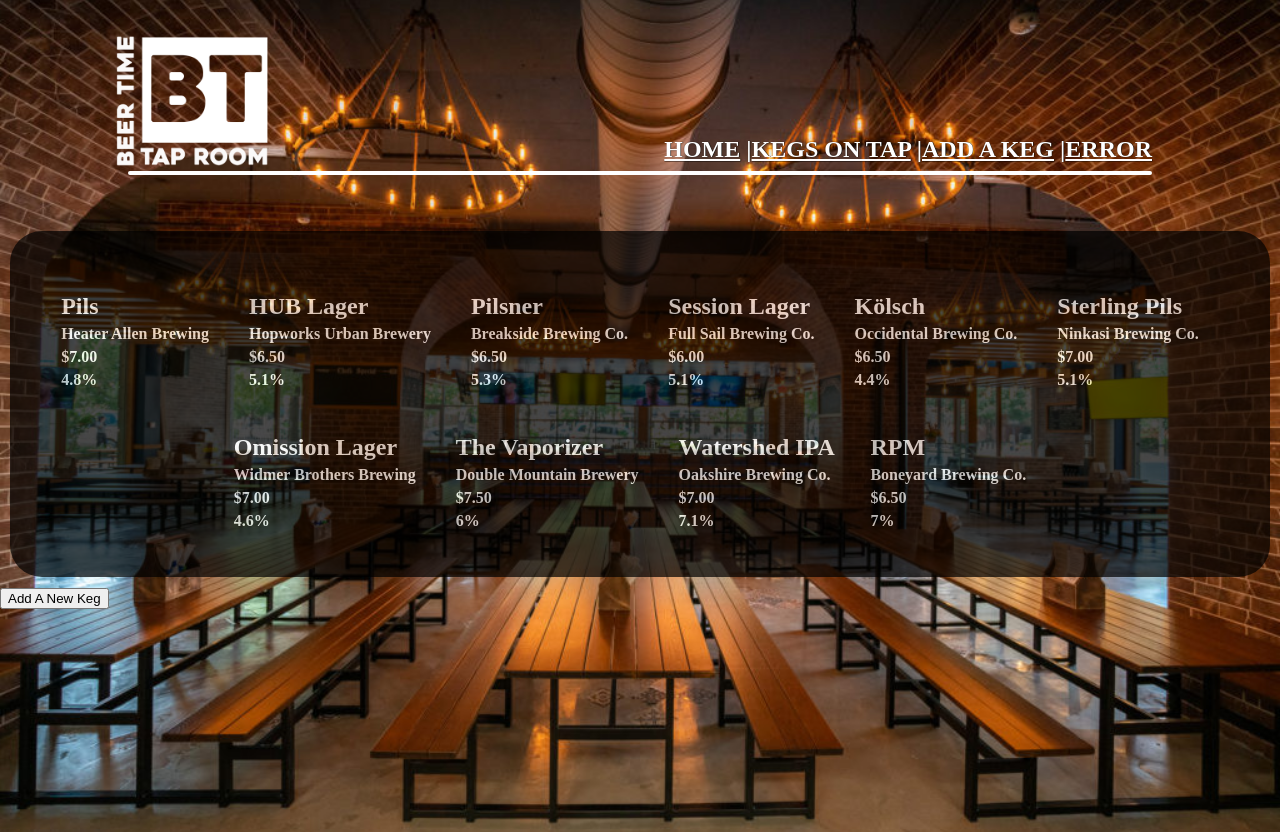
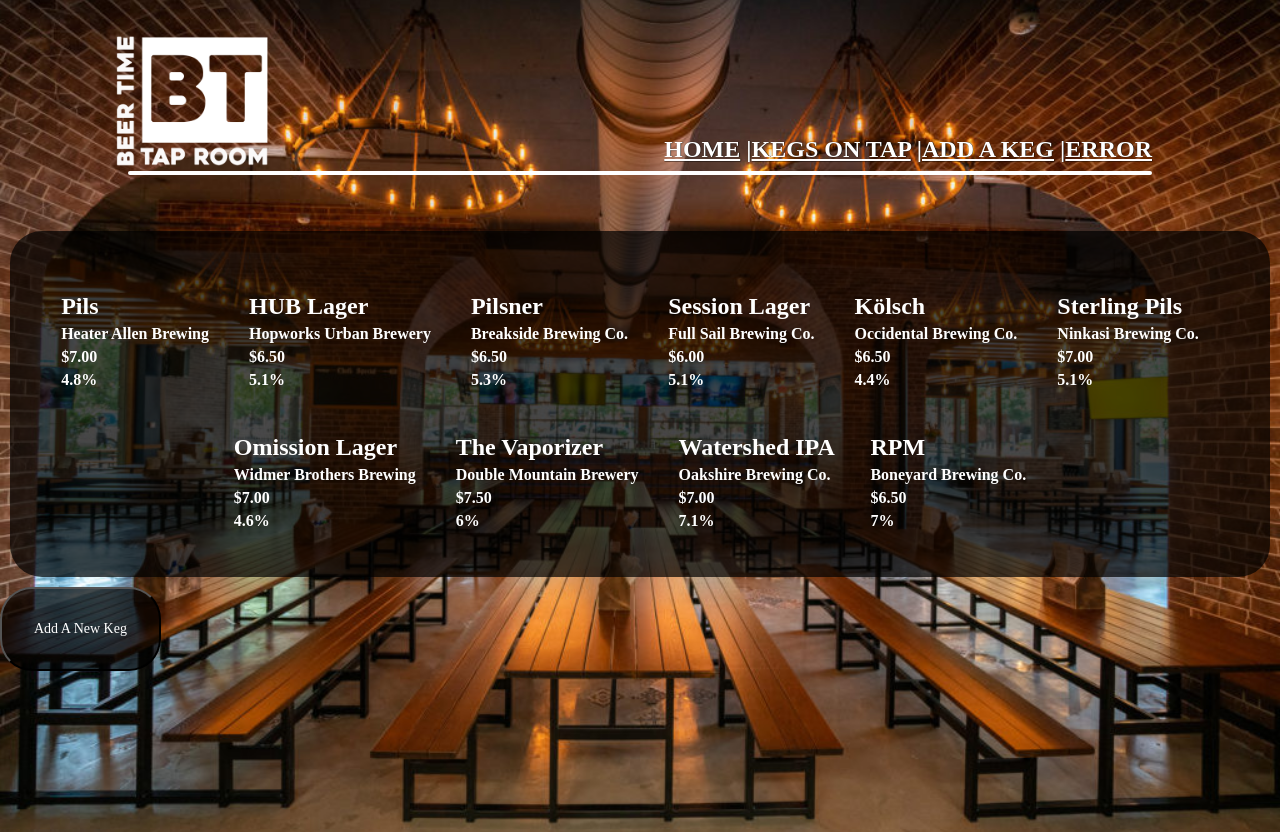
Before and after one commit to elizasohn/tap-room, a React (Create React App) app: page /#/keglist in a window 1280 px wide. Built offline with nearby package versions, Linux system fonts and the light colour scheme.

Commit message:
change button and keglist style

```diff
--- a/src/App.css
+++ b/src/App.css
@@ -48,3 +48,15 @@
 header {
   height: 20vh;
 }
+button {
+  display: flex;
+  flex-wrap: wrap;
+  font-size: 14px;
+  color: white;
+  background-color: rgba(0, 0, 0, 0.7);
+  border-radius: 4vh;
+  padding: 4vh;
+  font-family: futura;
+  align-content: center;
+
+}
--- a/src/components/KegList.jsx
+++ b/src/components/KegList.jsx
@@ -9,9 +9,8 @@
   display:'flex',
   flexWrap: 'wrap',
   justifyContent:'center',
-  backgroundColor: '#000000',
+  backgroundColor: 'rgba(0, 0, 0, 0.7)',
   padding: '4vh',
-  opacity: '.7',
   overflow: 'visible',
   borderRadius: '4vh',
   margin:'10px',
```
